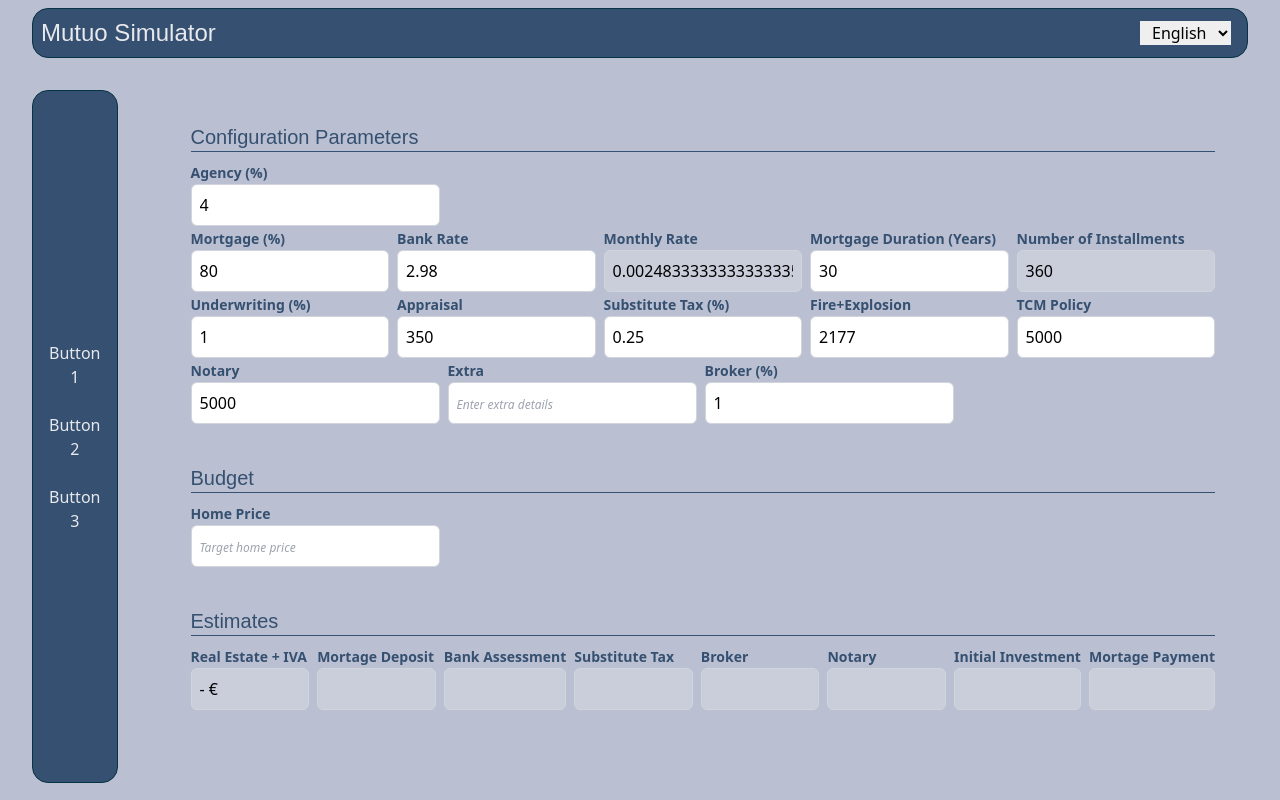
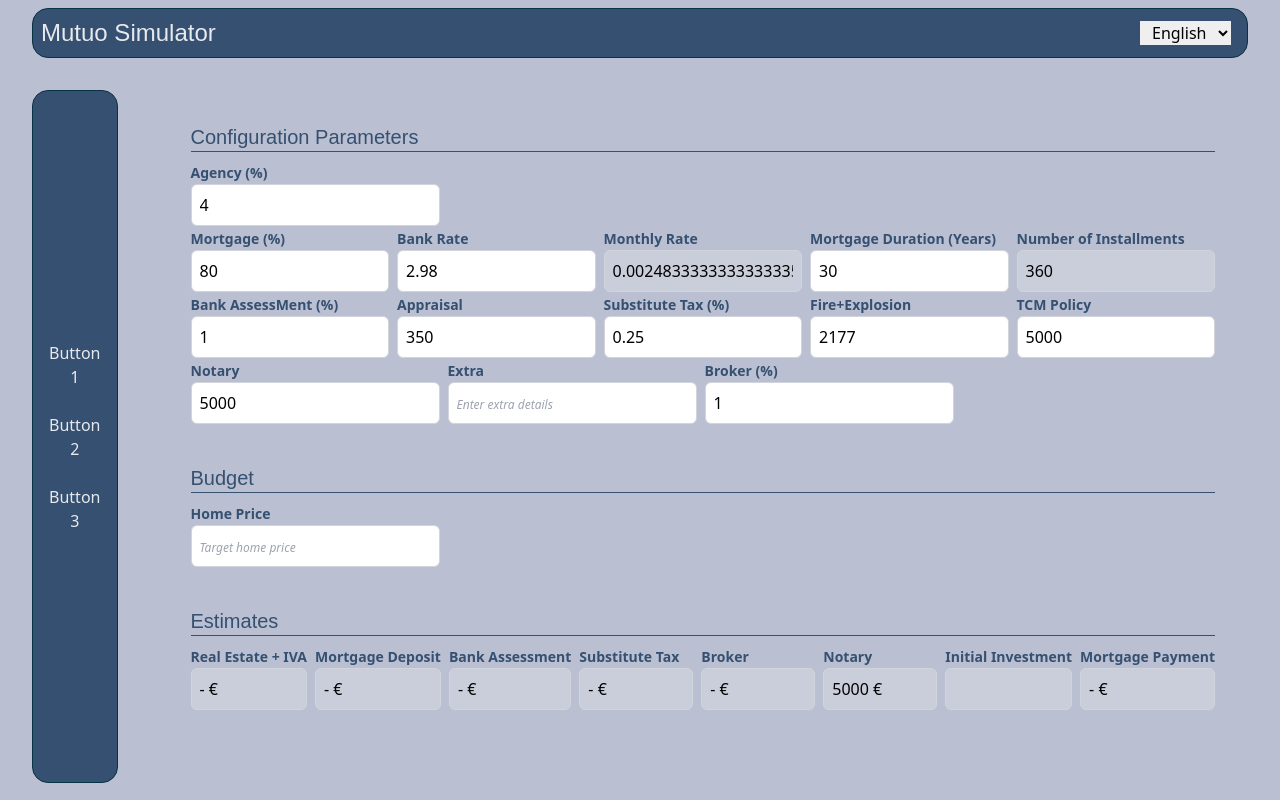
Before and after one commit to StefanoPisano/mutuo-simulator, a React (Vite) app: page / in a window 1280 px wide. Built offline with nearby package versions, Linux system fonts and the light colour scheme; a web font is replaced by a local one.

Commit message:
feat: mortage payment calculation & fixed label/field name

```diff
--- a/public/locales/en/translation.json
+++ b/public/locales/en/translation.json
@@ -50,9 +50,9 @@
       "label": "Broker (%)",
       "placeholder": "Enter broker percentage"
     },
-    "underwriting": {
-      "label": "Underwriting (%)",
-      "placeholder": "Enter underwriting percentage"
+    "bankAssessment": {
+      "label": "Bank AssessMent (%)",
+      "placeholder": "Enter bank assessment percentage"
     },
     "appraisal": {
       "label": "Appraisal",
@@ -84,8 +84,8 @@
       "label": "Real Estate + IVA",
       "placeholder": ""
     },
-    "mortageDeposit": {
-      "label": "Mortage Deposit",
+    "mortgageDeposit": {
+      "label": "Mortgage Deposit",
       "placeholder": ""
     },
     "bankAssessment": {
@@ -108,8 +108,8 @@
       "label": "Initial Investment",
       "placeholder": ""
     },
-    "mortagePayment": {
-      "label": "Mortage Payment",
+    "mortgagePayment": {
+      "label": "Mortgage Payment",
       "placeholder": ""
     }
   }
--- a/public/locales/it/translation.json
+++ b/public/locales/it/translation.json
@@ -47,7 +47,7 @@
     "label": "Broker (%)",
     "placeholder": "Inserisci percentuale del broker"
   },
-  "underwriting": {
+  "bankAssessment": {
     "label": "Istruttoria (%)",
     "placeholder": "Inserisci percentuale di istruttoria"
   },
@@ -81,7 +81,7 @@
       "label": "Agenzia + IVA",
       "placeholder": ""
     },
-    "mortageDeposit": {
+    "mortgageDeposit": {
       "label": "Anticipo Mutuo",
       "placeholder": ""
     },
@@ -105,7 +105,7 @@
       "label": "Investimento Iniziale",
       "placeholder": ""
     },
-    "mortagePayment": {
+    "mortgagePayment": {
       "label": "Rata Mutuo",
       "placeholder": ""
     }
--- a/src/Components/Dashboard/Dashboard.tsx
+++ b/src/Components/Dashboard/Dashboard.tsx
@@ -7,121 +7,266 @@ import {useTranslation} from "react-i18next";
 import {useEffect, useState} from "react";
 
 const Dashboard: React.FC = () => {
-    const { t } = useTranslation();
+    const {t} = useTranslation();
 
+    // Configuration states
     const [agencyRate, setAgencyRate] = useState("4");
     const [bankRate, setBankRate] = useState("2.98");
     const [monthlyRate, setMonthlyRate] = useState("");
     const [numberOfInstallments, setNumberOfInstallments] = useState("");
-    const [mortageDuration, setMortageDuration] = useState("30")
-    const [budget, setBudget] = useState("")
-    const [agency, setAgency] = useState("- €")
+    const [mortgageDuration, setMortgageDuration] = useState("30");
+    const [budget, setBudget] = useState("");
+    const [agency, setAgency] = useState("- €");
 
-    const handleAgencyRateChange = (agencyRate:string) => {
-        setAgencyRate(agencyRate);
-    }
+    // Additional input states
+    const [mortgage, setMortgage] = useState("80");
+    const [bankAssessment, setBankAssessment] = useState("1");
+    const [appraisal, setAppraisal] = useState("350");
+    const [substituteTax, setSubstituteTax] = useState("0.25");
+    const [fireAndExplosion, setFireAndExplosion] = useState("2177");
+    const [tcmPolicy, setTcmPolicy] = useState("5000");
+    const [notary, setNotary] = useState("5000");
+    const [extra, setExtra] = useState("");
+    const [broker, setBroker] = useState("1");
 
-    const handleBankRateChange = (bankRate:string) => {
-        setBankRate(bankRate);
-    }
+    // Estimate section states
+    const [mortgageDepositEstimate, setMortgageDepositEstimate] = useState("");
+    const [bankAssessmentEstimate, setBankAssessmentEstimate] = useState("");
+    const [initialInvestmentEstimate, setInitialInvestmentEstimate] = useState("");
+    const [mortgagePaymentEstimate, setMortgagePaymentEstimate] = useState("");
+    const [substituteTaxEstimate, setSubstituteTaxEstimate] = useState("");
+    const [brokerEstimate, setBrokerEstimate] = useState("");
+    const [notaryEstimate, setNotaryEstimate] = useState("");
 
-    const handleMortageDurationChange = (duration:string) => {
-        setMortageDuration(duration);
-    }
+    // Handlers
+    const handleAgencyRateChange = (value: string) => setAgencyRate(value);
+    const handleBankRateChange = (value: string) => setBankRate(value);
+    const handlemortgageDurationChange = (value: string) => setMortgageDuration(value);
+    const handleBudgetChange = (value: string) => setBudget(value);
 
-    const handleBudgetChange = (budget:string) => {
-        setBudget(budget);
-    }
+    const handleMortgageChange = (value: string) => setMortgage(value);
+    const handleBankAssessmentChange = (value: string) => setBankAssessment(value);
+    const handleAppraisalChange = (value: string) => setAppraisal(value);
+    const handleSubstituteTaxChange = (value: string) => setSubstituteTax(value);
+    const handleFireAndExplosionChange = (value: string) => setFireAndExplosion(value);
+    const handleTcmPolicyChange = (value: string) => setTcmPolicy(value);
+    const handleNotaryChange = (value: string) => setNotary(value);
+    const handleExtraChange = (value: string) => setExtra(value);
+    const handleBrokerChange = (value: string) => setBroker(value);
 
+
+    // Effects
     useEffect(() => {
         const rate = calculateMonthlyRate(parseFloat(bankRate));
-
-        setMonthlyRate(rate.toString())
+        setMonthlyRate(rate.toString());
     }, [bankRate]);
 
     useEffect(() => {
-        const numberOfInstallments = calculateMortageInstallments(parseInt(mortageDuration))
-        setNumberOfInstallments(numberOfInstallments.toString());
-    }, [mortageDuration])
+        const installments = calculateMortgageInstallments(parseInt(mortgageDuration));
+        setNumberOfInstallments(installments.toString());
+    }, [mortgageDuration]);
 
+    useEffect(() => {
+        const agencyCheck = agencyRate && !isNaN(parseFloat(agencyRate));
+        const budgetCheck = budget && !isNaN(parseFloat(budget));
 
-    const calculateMortageInstallments = (duration:number) => {
-        return duration ? (duration * 12).toFixed(0) : "Invalid Mortage Duration";
+        if (agencyCheck && budgetCheck) {
+            const agencyAmountWithoutIVA = agencyRate * budget / 100;
+            const iva = 0.22 * agencyAmountWithoutIVA;
+            setAgency((agencyAmountWithoutIVA + iva).toFixed(2) + " €");
+        } else {
+            setAgency("- €");
         }
-
-    const calculateMonthlyRate = (bankRate:number) => {
-        return bankRate ? bankRate / 100 / 12 : "Invalid Bank Rate"
-    }
+    }, [mortgageDuration, budget, bankRate, agencyRate]);
 
 
     useEffect(() => {
-        const agencyCheck = agencyRate && !isNaN(parseFloat(agencyRate));
-        const budgetCheck =  budget && !isNaN(parseFloat(budget))
+        const mortgageCheck: boolean = mortgage && !isNaN(parseFloat(mortgage));
+        const budgetCheck: boolean = budget && !isNaN(parseFloat(budget));
 
-        if(agencyCheck && budgetCheck) {
-            const agencyAmountWithoutIVA = parseFloat(agencyRate) * parseFloat(budget) / 100;
-            const iva = 0.22 * agencyAmountWithoutIVA;
+        if (mortgageCheck && budgetCheck) {
+            const value = getMortgageDepositEstimate(budget, mortgage);
+            setMortgageDepositEstimate(value + " €")
+        } else {
+            setMortgageDepositEstimate("- €");
+        }
+    }, [mortgage, budget])
 
-            setAgency((agencyAmountWithoutIVA + iva) + " €")
+    const getMortgageDepositEstimate = (housePrice, mortgagePerc) => housePrice - (housePrice * mortgagePerc / 100);
+
+    useEffect(() => {
+        const mortgageCheck: boolean = mortgage && !isNaN(parseFloat(mortgage));
+        const budgetCheck: boolean = budget && !isNaN(parseFloat(budget));
+        const bankAssessmentCheck: boolean = bankAssessment && !isNaN(parseFloat(bankAssessment));
+
+        if (mortgageCheck && budgetCheck && bankAssessmentCheck) {
+            const value = (bankAssessment * (budget * mortgage / 100)) / 100;
+            setBankAssessmentEstimate(value + " €")
         } else {
-            setAgency("- €")
+            setBankAssessmentEstimate("- €");
         }
 
-    }, [mortageDuration, budget, bankRate, agencyRate])
+    }, [mortgage, budget, bankAssessment])
+
+
+    useEffect(() => {
+        const mortgageCheck: boolean = mortgage && !isNaN(parseFloat(mortgage));
+        const budgetCheck: boolean = budget && !isNaN(parseFloat(budget));
+        const substituteTaxCheck: boolean = substituteTax && !isNaN(parseFloat(substituteTax));
+
+        if (mortgageCheck && budgetCheck && substituteTaxCheck) {
+            const value = (substituteTax * (budget * mortgage / 100)) / 100;
+            setSubstituteTaxEstimate(value + " €")
+        } else {
+            setSubstituteTaxEstimate("- €");
+        }
+
+    }, [mortgage, budget, substituteTax])
+
+    useEffect(() => {
+        const mortgageCheck: boolean = mortgage && !isNaN(parseFloat(mortgage));
+        const budgetCheck: boolean = budget && !isNaN(parseFloat(budget));
+        const brokerCheck: boolean = broker && !isNaN(parseFloat(broker));
+
+        if (mortgageCheck && budgetCheck && brokerCheck) {
+            const value = (broker * (budget * mortgage / 100)) / 100;
+            setBrokerEstimate(value + " €")
+        } else {
+            setBrokerEstimate("- €");
+        }
+
+    }, [mortgage, budget, broker])
+
+    useEffect(() => {
+        const notaryCheck: boolean = notary && !isNaN(parseFloat(notary));
+        if (notaryCheck) {
+            setNotaryEstimate(notary + " €")
+        } else {
+            setNotaryEstimate("- €");
+        }
+
+    }, [notary])
+
+
+    useEffect(() => {
+            const monthlyRateCheck: boolean = monthlyRate && !isNaN(parseFloat(monthlyRate));
+            const budgetCheck: boolean = budget && !isNaN(parseFloat(budget));
+            const numberOfInstallmentsCheck: boolean = numberOfInstallments && !isNaN(parseFloat(numberOfInstallments));
+            if (monthlyRateCheck && budgetCheck && numberOfInstallmentsCheck) {
+                const value = (budget - getMortgageDepositEstimate(budget, mortgage)) * (monthlyRate *
+                    (Math.pow(1 + parseFloat(monthlyRate), parseFloat(numberOfInstallments))) /
+                    (Math.pow(1 + parseFloat(monthlyRate), parseFloat(numberOfInstallments)) - 1))
+                setMortgagePaymentEstimate(value.toFixed(2) + " €")
+            } else {
+                setMortgagePaymentEstimate("- €");
+            }
+
+        },
+        [monthlyRate, numberOfInstallments, mortgage, budget])
+
+
+    // Calculation helpers
+    const calculateMortgageInstallments = (duration: number) => {
+        return duration ? (duration * 12).toFixed(0) : "Invalid mortgage Duration";
+    };
+
+    const calculateMonthlyRate = (bankRate: number) => {
+        return bankRate ? bankRate / 100 / 12 : 0;
+    };
 
     return (
-        <>
-            <div className={"w-full h-full flex flex-row gap-10"}>
-                <div className={"basis-24"}>
+        <div className="w-full h-full flex flex-row gap-10">
+            <div className="basis-24">
                 <SideBar/>
             </div>
             <div className={"p-8 basis-full border-french-gray rounded-2xl border " + styles.bgDashboard}>
-                    <Card  title={t("configuration.title")}>
-                        <div className={"flex gap-2"}>
-                            <Input label={t("configuration.realEstateAgency.label")} placeholder={t("configuration.realEstateAgency.placeholder")} inputType={"text"} value={agencyRate} disabled={false} onChange={handleAgencyRateChange}/>
+                <Card title={t("configuration.title")}>
+                    <div className="flex gap-2">
+                        <Input label={t("configuration.realEstateAgency.label")}
+                               placeholder={t("configuration.realEstateAgency.placeholder")} inputType="text"
+                               value={agencyRate} disabled={false} onChange={handleAgencyRateChange}/>
                     </div>
-                        <div className={"flex gap-2"}>
-                            <Input label={t("configuration.mortgage.label")} placeholder={t("configuration.mortgage.placeholder")} inputType={"text"} value={"80"} disabled={false}/>
-                            <Input label={t("configuration.bankRate.label")} placeholder={t("configuration.bankRate.placeholder")} inputType={"text"} value={bankRate} disabled={false} onChange={handleBankRateChange}/>
-                            <Input label={t("configuration.monthlyRate.label")} placeholder={t("configuration.monthlyRate.placeholder")} inputType={"text"} value={monthlyRate} disabled={true}/>
-                            <Input label={t("configuration.mortgageDuration.label")} placeholder={t("configuration.mortgageDuration.placeholder")} inputType={"text"} value={mortageDuration} disabled={false}  onChange={handleMortageDurationChange}/>
-                            <Input label={t("configuration.numberOfInstallments.label")} placeholder={t("configuration.numberOfInstallments.placeholder")} inputType={"text"} value={numberOfInstallments} disabled={true}/>
+                    <div className="flex gap-2">
+                        <Input label={t("configuration.mortgage.label")}
+                               placeholder={t("configuration.mortgage.placeholder")} inputType="text" value={mortgage}
+                               disabled={false} onChange={handleMortgageChange}/>
+                        <Input label={t("configuration.bankRate.label")}
+                               placeholder={t("configuration.bankRate.placeholder")} inputType="text" value={bankRate}
+                               disabled={false} onChange={handleBankRateChange}/>
+                        <Input label={t("configuration.monthlyRate.label")}
+                               placeholder={t("configuration.monthlyRate.placeholder")} inputType="text"
+                               value={monthlyRate} disabled={true}/>
+                        <Input label={t("configuration.mortgageDuration.label")}
+                               placeholder={t("configuration.mortgageDuration.placeholder")} inputType="text"
+                               value={mortgageDuration} disabled={false} onChange={handlemortgageDurationChange}/>
+                        <Input label={t("configuration.numberOfInstallments.label")}
+                               placeholder={t("configuration.numberOfInstallments.placeholder")} inputType="text"
+                               value={numberOfInstallments} disabled={true}/>
                     </div>
-                        <div className={"flex gap-2"}>
-                            <Input label={t("configuration.underwriting.label")} placeholder={t("configuration.underwriting.placeholder")} inputType={"text"} value={"1"} disabled={false}/>
-                            <Input label={t("configuration.appraisal.label")} placeholder={t("configuration.appraisal.placeholder")} inputType={"text"} value={"350"} disabled={false}/>
-                            <Input label={t("configuration.substituteTax.label")} placeholder={t("configuration.substituteTax.placeholder")} inputType={"text"} value={"0.25"} disabled={false}/>
-                            <Input label={t("configuration.fireAndExplosion.label")} placeholder={t("configuration.fireAndExplosion.placeholder")} inputType={"text"} value={"2177"} disabled={false}/>
-                            <Input label={t("configuration.tcmPolicy.label")} placeholder={t("configuration.tcmPolicy.placeholder")} inputType={"text"} value={"5000"} disabled={false}/>
+                    <div className="flex gap-2">
+                        <Input label={t("configuration.bankAssessment.label")}
+                               placeholder={t("configuration.bankAssessment.placeholder")} inputType="text"
+                               value={bankAssessment} disabled={false} onChange={handleBankAssessmentChange}/>
+                        <Input label={t("configuration.appraisal.label")}
+                               placeholder={t("configuration.appraisal.placeholder")} inputType="text" value={appraisal}
+                               disabled={false} onChange={handleAppraisalChange}/>
+                        <Input label={t("configuration.substituteTax.label")}
+                               placeholder={t("configuration.substituteTax.placeholder")} inputType="text"
+                               value={substituteTax} disabled={false} onChange={handleSubstituteTaxChange}/>
+                        <Input label={t("configuration.fireAndExplosion.label")}
+                               placeholder={t("configuration.fireAndExplosion.placeholder")} inputType="text"
+                               value={fireAndExplosion} disabled={false} onChange={handleFireAndExplosionChange}/>
+                        <Input label={t("configuration.tcmPolicy.label")}
+                               placeholder={t("configuration.tcmPolicy.placeholder")} inputType="text" value={tcmPolicy}
+                               disabled={false} onChange={handleTcmPolicyChange}/>
                     </div>
-                        <div className={"flex gap-2"}>
-                            <Input label={t("configuration.notary.label")} placeholder={t("configuration.notary.placeholder")} inputType={"text"} value={"5000"} disabled={false}/>
-                            <Input label={t("configuration.extra.label")} placeholder={t("configuration.extra.placeholder")} inputType={"text"} disabled={false}/>
-                            <Input label={t("configuration.broker.label")} placeholder={t("configuration.broker.placeholder")} inputType={"text"} value={"1"} disabled={false}/>
-                        </div>
-                    </Card>
-                    <Card  title={t("budget.title")}>
-                        <div className={"flex gap-2"}>
-                            <Input label={t("budget.homePrice.label")} placeholder={t("budget.homePrice.placeholder")} inputType={"text"} value={budget} onChange={handleBudgetChange}/>
+                    <div className="flex gap-2">
+                        <Input label={t("configuration.notary.label")}
+                               placeholder={t("configuration.notary.placeholder")} inputType="text" value={notary}
+                               disabled={false} onChange={handleNotaryChange}/>
+                        <Input label={t("configuration.extra.label")} placeholder={t("configuration.extra.placeholder")}
+                               inputType="text" value={extra} disabled={false} onChange={handleExtraChange}/>
+                        <Input label={t("configuration.broker.label")}
+                               placeholder={t("configuration.broker.placeholder")} inputType="text" value={broker}
+                               disabled={false} onChange={handleBrokerChange}/>
                     </div>
                 </Card>
 
-                    <Card  title={t("estimate.title")}>
-                        <div className={"flex gap-2"}>
-                            <Input label={t("estimate.agency.label")} placeholder={t("estimate.agency.placeholder")} inputType={"text"} value={agency} disabled={true}/>
-                            <Input label={t("estimate.mortageDeposit.label")} placeholder={t("estimate.mortageDeposit.placeholder")} inputType={"text"} disabled={true}/>
-                            <Input label={t("estimate.bankAssessment.label")} placeholder={t("estimate.bankAssessment.placeholder")} inputType={"text"} disabled={true}/>
-                            <Input label={t("estimate.substituteTax.label")} placeholder={t("estimate.substituteTax.placeholder")} inputType={"text"} disabled={true}/>
-                            <Input label={t("estimate.broker.label")} placeholder={t("estimate.broker.placeholder")} inputType={"text"} disabled={true}/>
-                            <Input label={t("estimate.notary.label")} placeholder={t("estimate.notary.placeholder")} inputType={"text"} disabled={true}/>
-                            <Input label={t("estimate.initialInvestment.label")} placeholder={t("estimate.initialInvestment.placeholder")} inputType={"text"} disabled={true}/>
-                            <Input label={t("estimate.mortagePayment.label")} placeholder={t("estimate.mortagePayment.placeholder")} inputType={"text"} disabled={true}/>
+                <Card title={t("budget.title")}>
+                    <div className="flex gap-2">
+                        <Input label={t("budget.homePrice.label")} placeholder={t("budget.homePrice.placeholder")}
+                               inputType="text" value={budget} onChange={handleBudgetChange}/>
+                    </div>
+                </Card>
+
+                <Card title={t("estimate.title")}>
+                    <div className="flex gap-2">
+                        <Input label={t("estimate.agency.label")} placeholder={t("estimate.agency.placeholder")}
+                               inputType="text" value={agency} disabled={true}/>
+                        <Input label={t("estimate.mortgageDeposit.label")}
+                               placeholder={t("estimate.mortgageDeposit.placeholder")} inputType="text"
+                               value={mortgageDepositEstimate} disabled={true}/>
+                        <Input label={t("estimate.bankAssessment.label")}
+                               placeholder={t("estimate.bankAssessment.placeholder")} inputType="text"
+                               value={bankAssessmentEstimate} disabled={true}/>
+                        <Input label={t("estimate.substituteTax.label")}
+                               placeholder={t("estimate.substituteTax.placeholder")} inputType="text"
+                               value={substituteTaxEstimate} disabled={true}/>
+                        <Input label={t("estimate.broker.label")} placeholder={t("estimate.broker.placeholder")}
+                               inputType="text" value={brokerEstimate} disabled={true}/>
+                        <Input label={t("estimate.notary.label")} placeholder={t("estimate.notary.placeholder")}
+                               inputType="text" value={notaryEstimate} disabled={true}/>
+                        <Input label={t("estimate.initialInvestment.label")}
+                               placeholder={t("estimate.initialInvestment.placeholder")} inputType="text"
+                               value={initialInvestmentEstimate} disabled={true}/>
+                        <Input label={t("estimate.mortgagePayment.label")}
+                               placeholder={t("estimate.mortgagePayment.placeholder")} inputType="text"
+                               value={mortgagePaymentEstimate} disabled={true}/>
                     </div>
                 </Card>
             </div>
         </div>
-        </>
-    )
-}
+    );
+};
 
-export default Dashboard
+export default Dashboard;
--- a/src/Components/UI/Input.tsx
+++ b/src/Components/UI/Input.tsx
@@ -13,7 +13,6 @@ interface InputProps {
 const Input: React.FC<InputProps> = ({label, placeholder, inputType, disabled = false, value, onChange}) => {
 
     const change = (event: ChangeEvent<HTMLInputElement>) => {
-        debugger;
         if(onChange) {
             onChange(event.target.value);
         }
```
Lines whose indentation alone changed are shown as unchanged.
